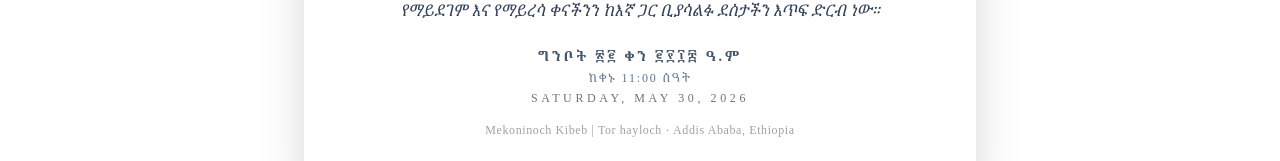
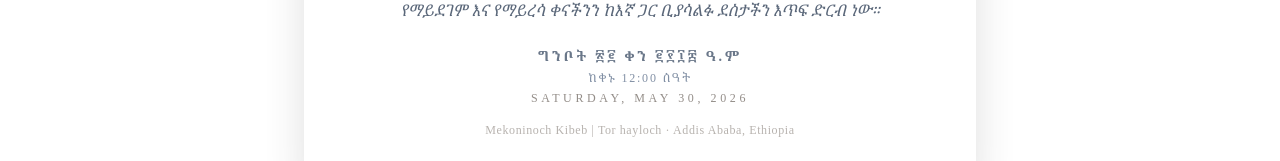
Before and after one commit to natib21/wedding, a Next.js app: page / in a window 1280 px wide. Shown: the part 1280-1441 px from the top of the page. Built offline with nearby package versions, Linux system fonts and the light colour scheme.

Commit message:
fix the fedbucks

```diff
--- a/app/page.tsx
+++ b/app/page.tsx
@@ -13,7 +13,7 @@ type TemplateName = HomeTemplateId;
 const WEDDING_DATA: WeddingData = {
   names: "ሄኖክ ብርሀኔ & ፅዮን ገ/ትንሳኤ",
   weddingDate: "2026-03-30",
-  time: "11:00",
+  time: "12:00",
   location: DEFAULT_WEDDING_VENUE.location,
   locationName: DEFAULT_WEDDING_VENUE.locationName,
   coordinates: DEFAULT_WEDDING_VENUE.coordinates,
--- a/components/templates/TemplateThree.tsx
+++ b/components/templates/TemplateThree.tsx
@@ -199,7 +199,7 @@ export default function TemplateThree({ data }: TemplateProps) {
       </section> */}
 
       <div ref={containerRef} className="relative h-[200vh] z-40">
-        <main className="sticky top-0 h-screen w-full flex items-center justify-center overflow-hidden -z-10">
+        <main className="sticky top-0 h-screen w-full flex items-center justify-center overflow-hidden -z-10 opacity-80">
           <motion.div
             style={{
               scale,
@@ -257,7 +257,7 @@ export default function TemplateThree({ data }: TemplateProps) {
       className="text-xs tracking-[0.15em] text-slate-500 font-medium"
       style={{ fontFamily: "Noto Serif Ethiopic" }}
     >
-      {data.time ? `ከቀኑ ${data.time} ሰዓት` : "ከቀኑ 11:00 ሰዓት"}
+      {data.time ? `ከቀኑ ${data.time} ሰዓት` : "ከቀኑ 12:00 ሰዓት"}
     </p>
 
     <p className="text-xs text-stone-500 tracking-[0.3em] uppercase">Saturday, May 30, 2026</p>
@@ -287,9 +287,9 @@ export default function TemplateThree({ data }: TemplateProps) {
               transition={{ duration: 0.6 }}
               className="mb-12"
             >
-              <p className="text-xs tracking-[0.4em] uppercase text-white/40 mb-3">Dear Guest</p>
+              {/* <p className="text-xs tracking-[0.4em] uppercase text-white/40 mb-3">Dear Guest</p> */}
               <h3 className={`${parisienne.className} text-4xl md:text-5xl text-white`}>
-                {data.guestName || "Honored Guest"}
+                {data.guestName || "Dear Guest"}
               </h3>
             </motion.div>
 
@@ -314,11 +314,11 @@ export default function TemplateThree({ data }: TemplateProps) {
                 className="text-base md:text-lg font-light text-white/80 leading-[2] max-w-lg mx-auto"
                 style={{ fontFamily: "'Noto Serif Ethiopic', serif" }}
               >
-                ለልዩ ቀናችን አብረውን ለመሆን ስለተስማሙ ከልብ እናመሰግናለን።
+                ለልዩ ቀናችን አብረውን ስለሆኑ እናመሰግናለን።
               </p>
 
               <p className="text-sm font-light text-white/60 leading-relaxed max-w-md mx-auto italic">
-                Thank you for agreeing to be part of our special day. Your love and support mean everything to us.
+                Thank you for being part of our special day. Your love and support mean everything to us.
               </p>
             </motion.div>
 
```
